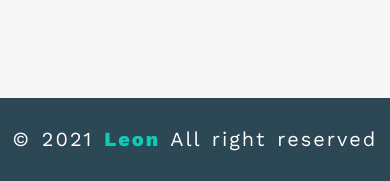
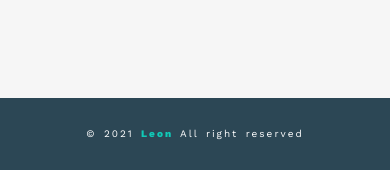
Before and after one commit to khalidprogrammer18/HTML-and-CSS-template-1.github.io, a plain HTML site: page index.html in a window 390 px wide. Shown: the part 6236-6417 px from the top of the page. Drawn offline with nearby package versions, Linux system fonts and the light colour scheme.

Commit message:
Refactor global roles and structure in CSS

```diff
--- a/css/leon.css
+++ b/css/leon.css
@@ -65,6 +65,9 @@ html {
     }
     .contact .info .label, .contact .info .link {
         font-size: 25px !important;
+    }
+    .footer {
+        font-size: 10px !important;
     }
 }
 /* #endregion */
@@ -485,4 +488,5 @@ content: "";
     font-weight: 800;
 }
 /* #endregion */
+
 /*~ End footer */
```
